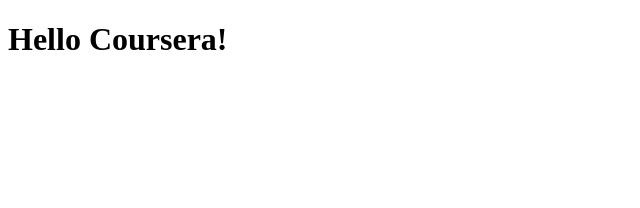
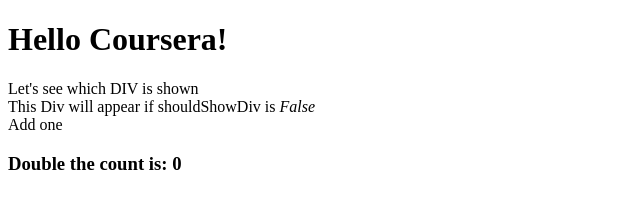
Before and after one commit to s4tr2/coursera-angularjs, a plain HTML site: page index.html in a window 1280 px wide. Shown: the whole page, without its empty margins (0-640 px from the left). Drawn offline with nearby package versions, Linux system fonts and the light colour scheme.

Commit message:
update of 02/02/2018

```diff
--- a/index.html
+++ b/index.html
@@ -2,8 +2,17 @@
 <html>
   <head>
     <title>Coursera Angular Learning</title>
+    <script src="https://ajax.googleapis.com/ajax/libs/angularjs/1.6.4/angular.min.js"></script>
   </head>
   <body>
     <h1>Hello Coursera! </h1>
+    <div ng-app="" ng-init="count=0">
+    <a ng-click="shouldShowDiv=!shouldShowDiv">Let's see which DIV is shown</a>
+    <div ng-show="shouldShowDiv">This div will appear if shouldShowDiv is <em>True</em></div>
+    <div ng-hide="shouldShowDiv">This Div will appear if shouldShowDiv is <em>False</em></div>
+  <a ng-click="count = count + 1">Add one</a>
+  <h3>Double the count is: {{ 2 * count }}</h3>
+</div>
+</div>
   </body>
 </html>
```
